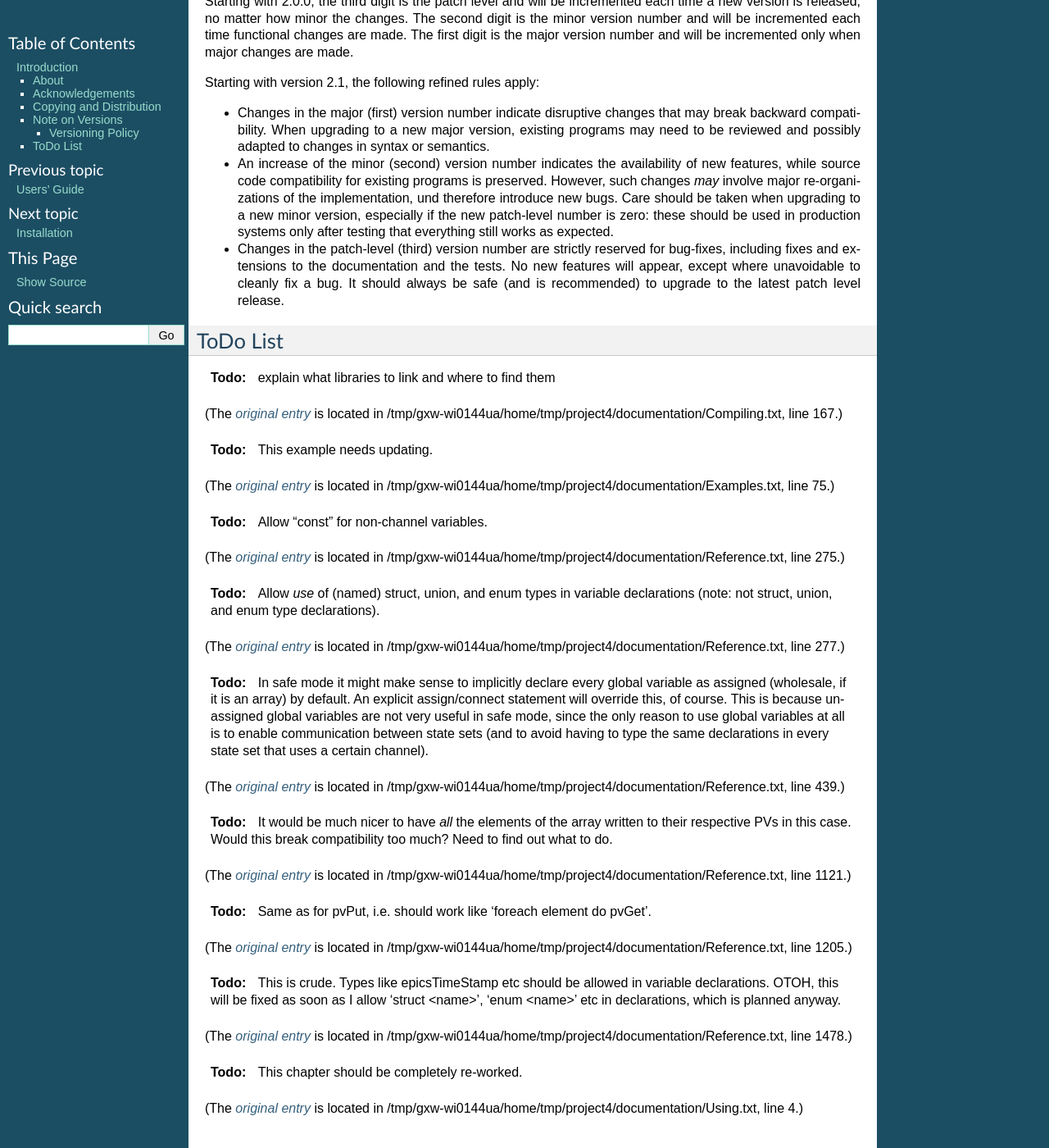
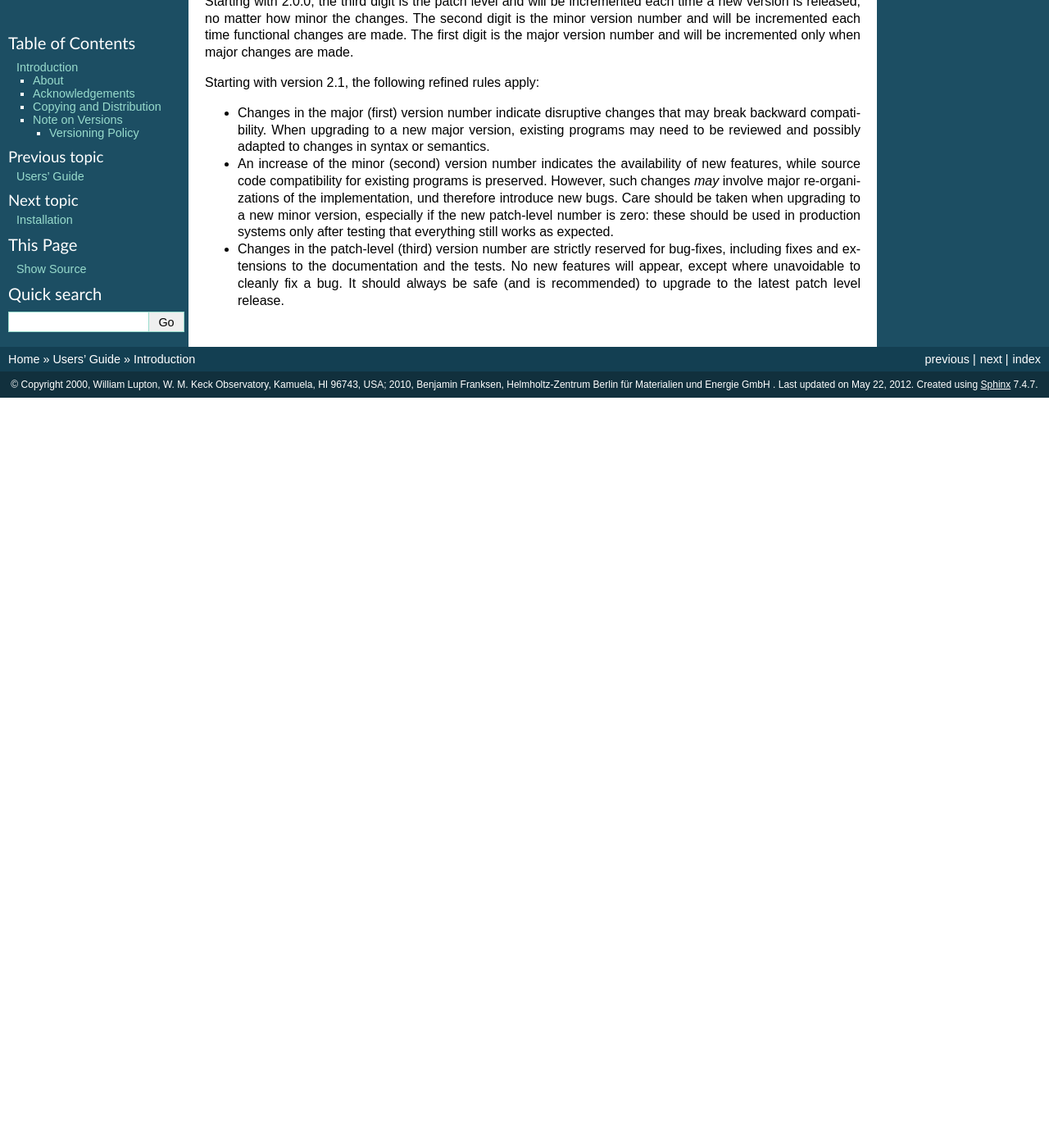
Before and after one commit to jeonghanlee/sequencer-2-2, a Sphinx documentation site: the page built from documentation/Introduction.txt, in a window 1280 px wide and 1400 px high, scrolled down 1402 px. Shown: the whole window at 82% size. Built offline with Sphinx 7.4.7, drawn with Linux system fonts in a browser that asks for light colours; after the commit the page ends 1887 px from its top, so only the background shows below that; some of the changed lines change nothing that is shown.

Commit message:
docs: removed auto-generated todo list, fixed release number

```diff
--- a/documentation/Introduction.txt
+++ b/documentation/Introduction.txt
@@ -95,7 +95,7 @@ Starting with version 2.1, the following refined rules apply:
   (and is recommended) to upgrade to the latest patch level release.
 
 
-ToDo List
----------
+.. ToDo List
+.. ---------
 
-.. todolist::
+.. .. todolist::
--- a/documentation/conf.py
+++ b/documentation/conf.py
@@ -52,7 +52,7 @@ copyright = u"""
 # The short X.Y version.
 version = '2.1'
 # The full version, including alpha/beta/rc tags.
-release = '2.1.0'
+release = '2.1.6'
 
 # The language for content autogenerated by Sphinx. Refer to documentation
 # for a list of supported languages.
```
